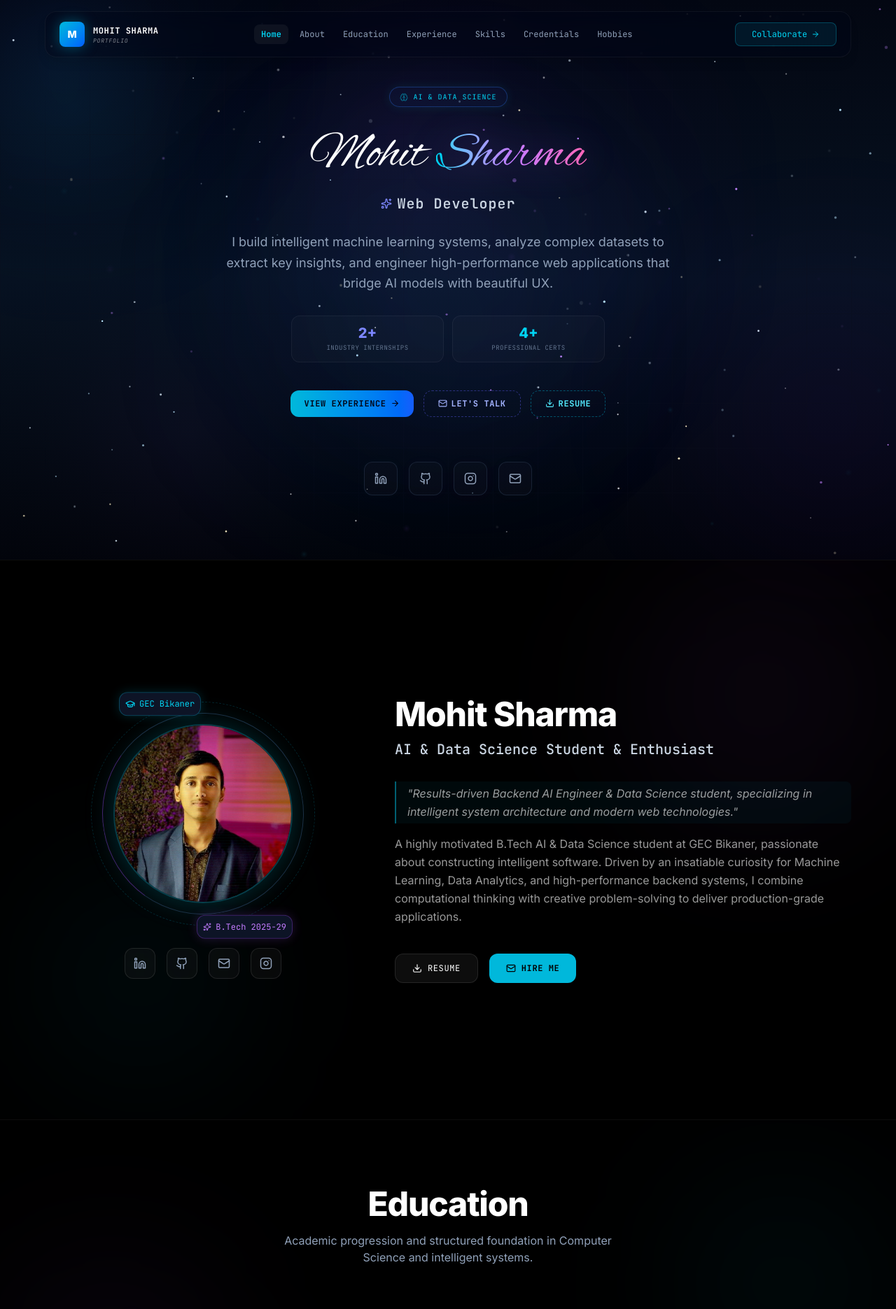
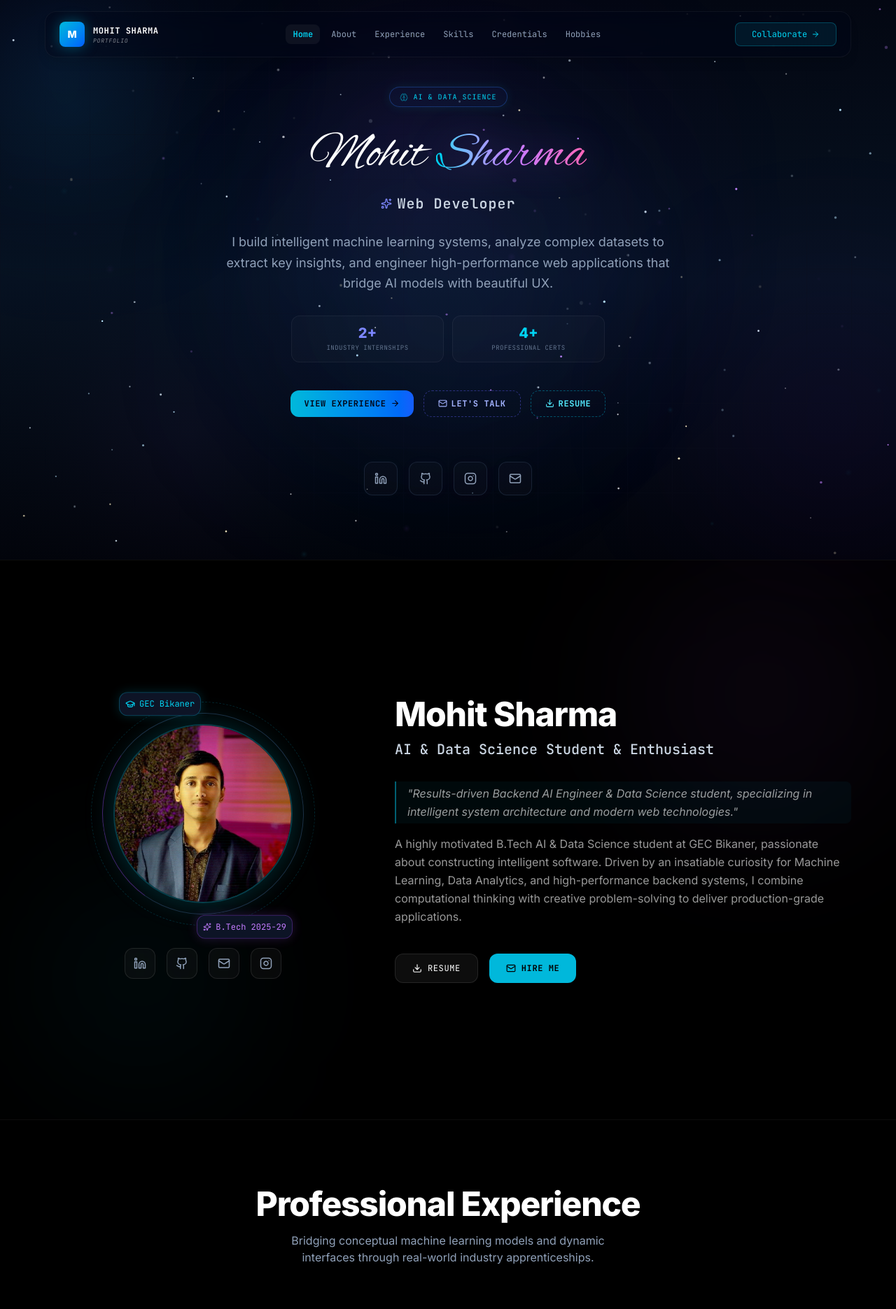
Before and after one commit to mohitsharma111206/mohit-portfolio, a React (Vite) app: page / in a window 1280 px wide. Shown: the top 1871 px of the page at 70% size. Built offline with nearby package versions, Linux system fonts and the light colour scheme.

Commit message:
style: remove education section from main portfolio website

```diff
--- a/src/App.tsx
+++ b/src/App.tsx
@@ -59,8 +59,6 @@ export default function App() {
         {/* Profile story bio */}
         <About />
 
-        {/* Academic timeline */}
-        <Education />
 
         {/* Professional internship experience */}
         <Timeline />
--- a/src/components/Navbar.tsx
+++ b/src/components/Navbar.tsx
@@ -41,7 +41,6 @@ export default function Navbar() {
     const sections = [
       "hero-section",
       "about-section",
-      "education-section",
       "experience-section",
       "skills-section",
       "certifications-section",
@@ -81,7 +80,6 @@ export default function Navbar() {
   const navLinks = [
     { name: "Home", target: "hero-section" },
     { name: "About", target: "about-section" },
-    { name: "Education", target: "education-section" },
     { name: "Experience", target: "experience-section" },
     { name: "Skills", target: "skills-section" },
     { name: "Credentials", target: "certifications-section" },
```
